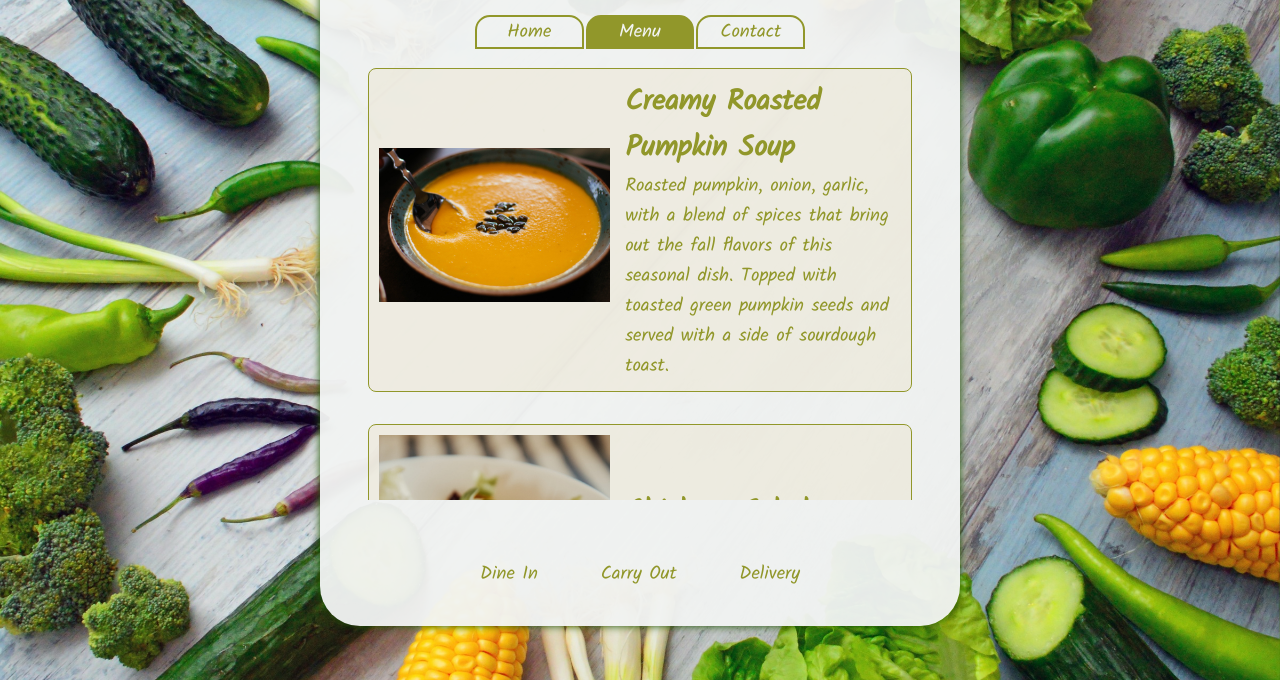
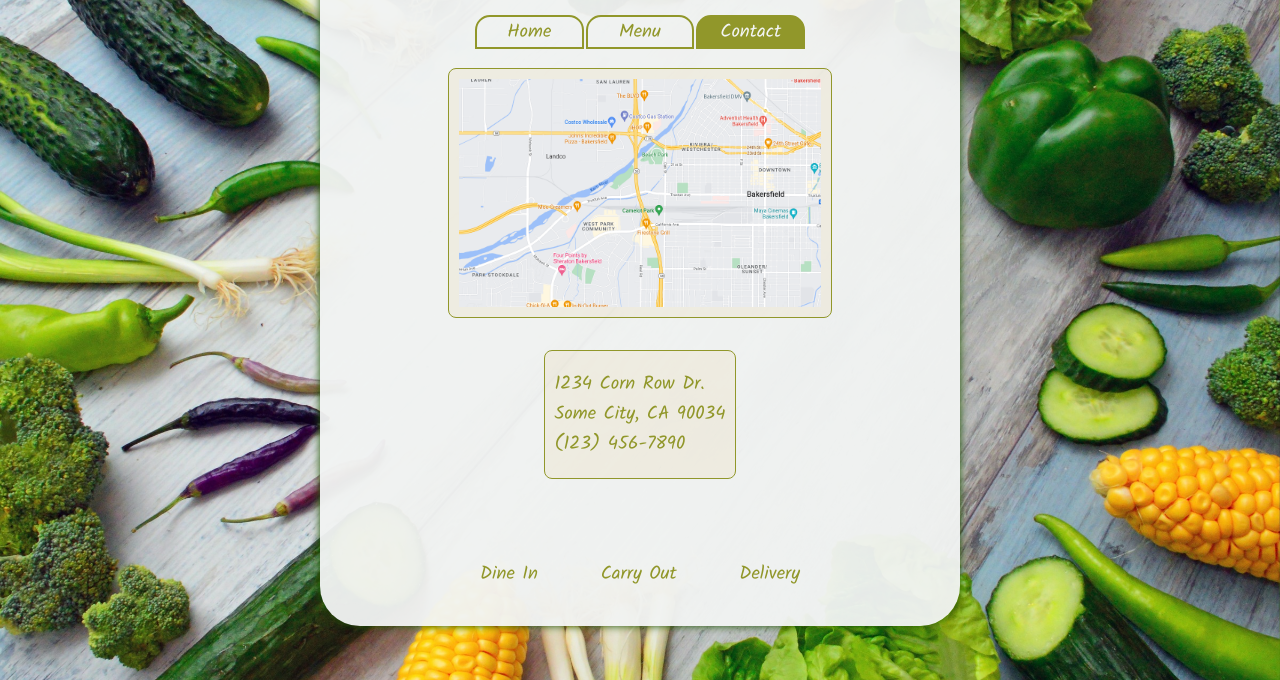
Before and after one commit to marefpceo/restaurant, a website built with webpack: page dist/index.html in a window 1280 px wide. Shown: the part 120-800 px from the top of the page. Built offline with nearby package versions, Linux system fonts and the light colour scheme.

Commit message:
Completed contact page build and styling

```diff
--- /dev/null
+++ b/src/contact.js
@@ -0,0 +1,30 @@
+import { section } from './pageload';
+
+const address = `1234 Corn Row Dr.<br>
+                Some City, CA 90034<br>
+                (123) 456-7890`;
+
+function contactLoad() {
+  const activeTab = document.getElementById('Contact');
+  activeTab.id = 'current';
+
+  const div = document.createElement('div');
+  div.className = 'map';
+
+  const img = document.createElement('img');
+  img.src = '/src/images/map.png';
+
+  const addressDiv = document.createElement('div');
+  addressDiv.className = 'address-div';
+
+  const p = document.createElement('p');
+
+  div.appendChild(img);
+  p.innerHTML = address;
+  addressDiv.appendChild(p);
+
+  section.appendChild(div);
+  section.appendChild(addressDiv);
+}
+
+export default { contactLoad };
--- a/src/home.js
+++ b/src/home.js
@@ -1,4 +1,4 @@
-import { content, section } from './pageload';
+import { section } from './pageload';
 
 function buildHours() {
   const hours = '7am - 3pm';
@@ -34,8 +34,6 @@ function loadHome() {
 
   section.appendChild(p);
   section.appendChild(buildHours());
-
-  return content;
 }
 
 export default { loadHome };
--- a/src/index.js
+++ b/src/index.js
@@ -1,14 +1,15 @@
 // import defaultExport from './home';
 import { loadPage } from './pageload';
-import menuLoad from './menu';
+// import menuLoad from './menu';
+import contact from './contact';
 
 
 function component() {
 
     loadPage();
-    menuLoad.menuLoad();
+    // menuLoad.menuLoad();
     // defaultExport.loadHome();
-    return console.log('index.js test');
+    contact.contactLoad();
 }
 
 component();
--- a/src/pageload.js
+++ b/src/pageload.js
@@ -42,4 +42,4 @@ function loadPage() {
   return content;
 }
 
-export { buildMenu, buildFooter, loadPage, content, header, section };
+export { loadPage, section };
--- a/src/style.css
+++ b/src/style.css
@@ -138,3 +138,28 @@ footer {
 .card p {
   margin: 0;
 }
+
+.map {
+  display: flex;
+  border: 1px solid #91972a;
+  border-radius: 8px;
+  background-color: #e6d3a336;
+  max-width: 60%;
+  padding: 10px;
+  margin-bottom: 5%;
+}
+
+.map img {
+  width: 100%;
+  height: auto;
+}
+
+.address-div {
+  display: flex;
+  flex-direction: column;
+  align-items: center;
+  border: 1px solid #91972a;
+  border-radius: 8px;
+  background-color: #e6d3a336;
+  width: 30%;
+}
```
Also changed, not shown: dist/main.js, src/images/map.png (added), style.css (deleted).
